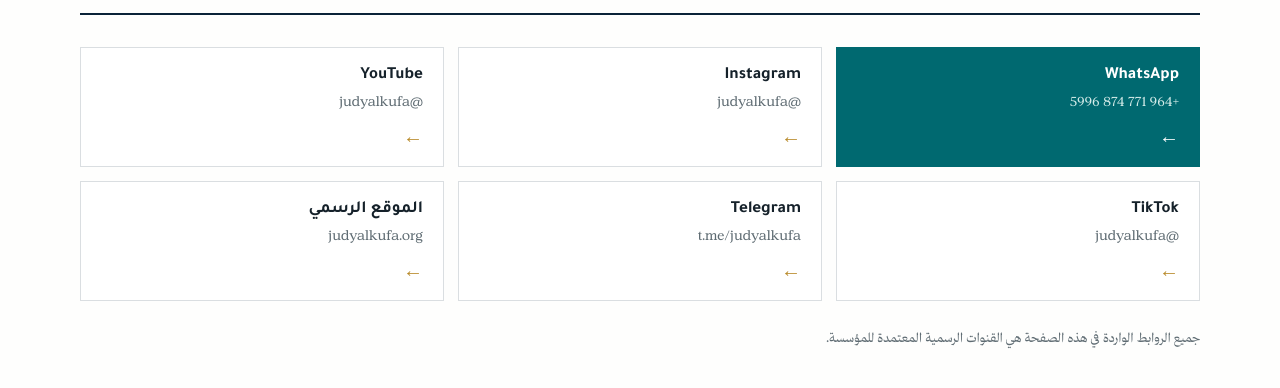
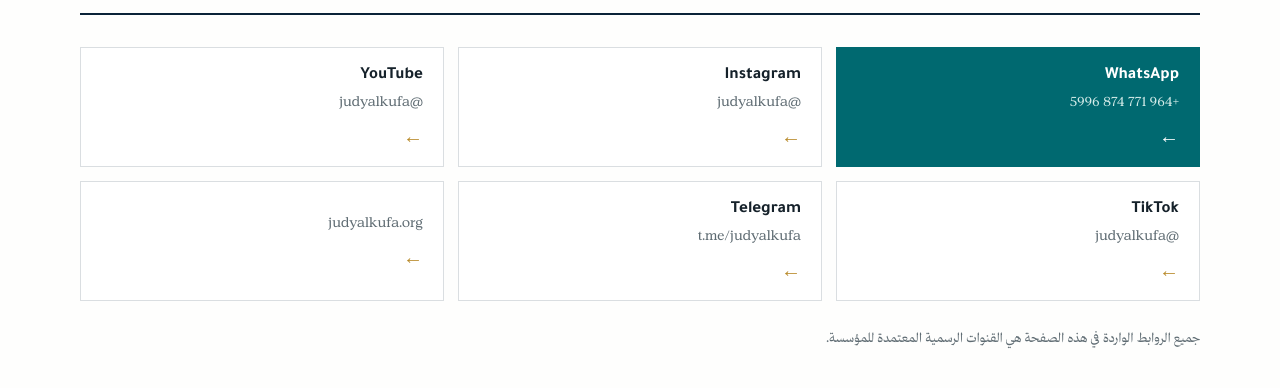
Before and after one commit to jaafer-0/judyalkufa-emergency-site, a website: page links/index.html in a window 1280 px wide. Shown: the part 374-762 px from the top of the page. Drawn offline with Linux system fonts and the light colour scheme.

Commit message:
fix(links): remove redundant official site label from links card

```diff
--- a/links/index.html
+++ b/links/index.html
@@ -47,7 +47,7 @@
         <strong>Telegram</strong><span>t.me/judyalkufa</span><b aria-hidden="true">←</b>
       </a>
       <a class="contact-link" href="../">
-        <strong>الموقع الرسمي</strong><span>judyalkufa.org</span><b aria-hidden="true">←</b>
+        <span>judyalkufa.org</span><b aria-hidden="true">←</b>
       </a>
     </nav>
 
```
Also changed, not shown: test/site.test.js (+8 -0 lines).
